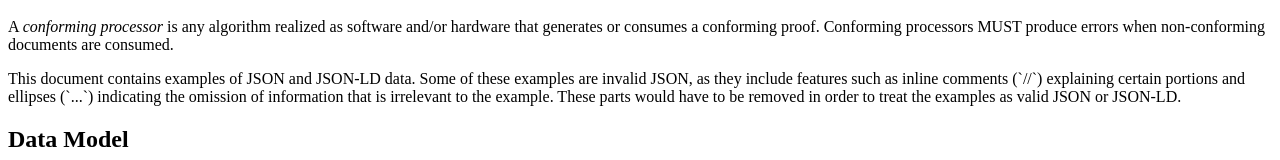
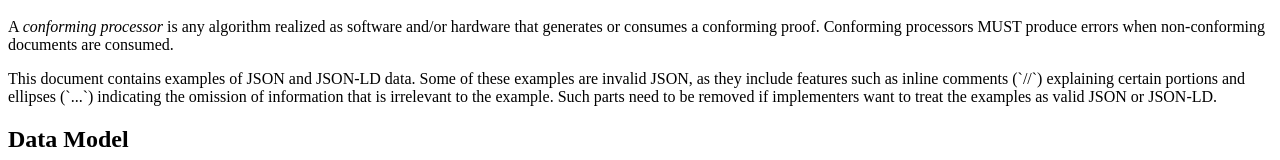
Before and after one commit to w3c/vc-di-ecdsa, a plain HTML site: page index.html in a window 1280 px wide. Shown: the part 404-564 px from the top of the page. Drawn offline with Linux system fonts and the light colour scheme; a script that the page names is missing.

Commit message:
Clarify language around example commentary.
Co-authored-by: Ted Thibodeau Jr <tthibodeau@openlinksw.com>

```diff
--- a/index.html
+++ b/index.html
@@ -252,8 +252,8 @@ non-conforming documents are consumed.
 This document contains examples of JSON and JSON-LD data. Some of these examples
 are invalid JSON, as they include features such as inline comments (`//`)
 explaining certain portions and ellipses (`...`) indicating the omission of
-information that is irrelevant to the example. These parts would have to be
-removed in order to treat the examples as valid JSON or JSON-LD.
+information that is irrelevant to the example. Such parts need to be
+removed if implementers want to treat the examples as valid JSON or JSON-LD.
         </p>
       </section>
 
```
